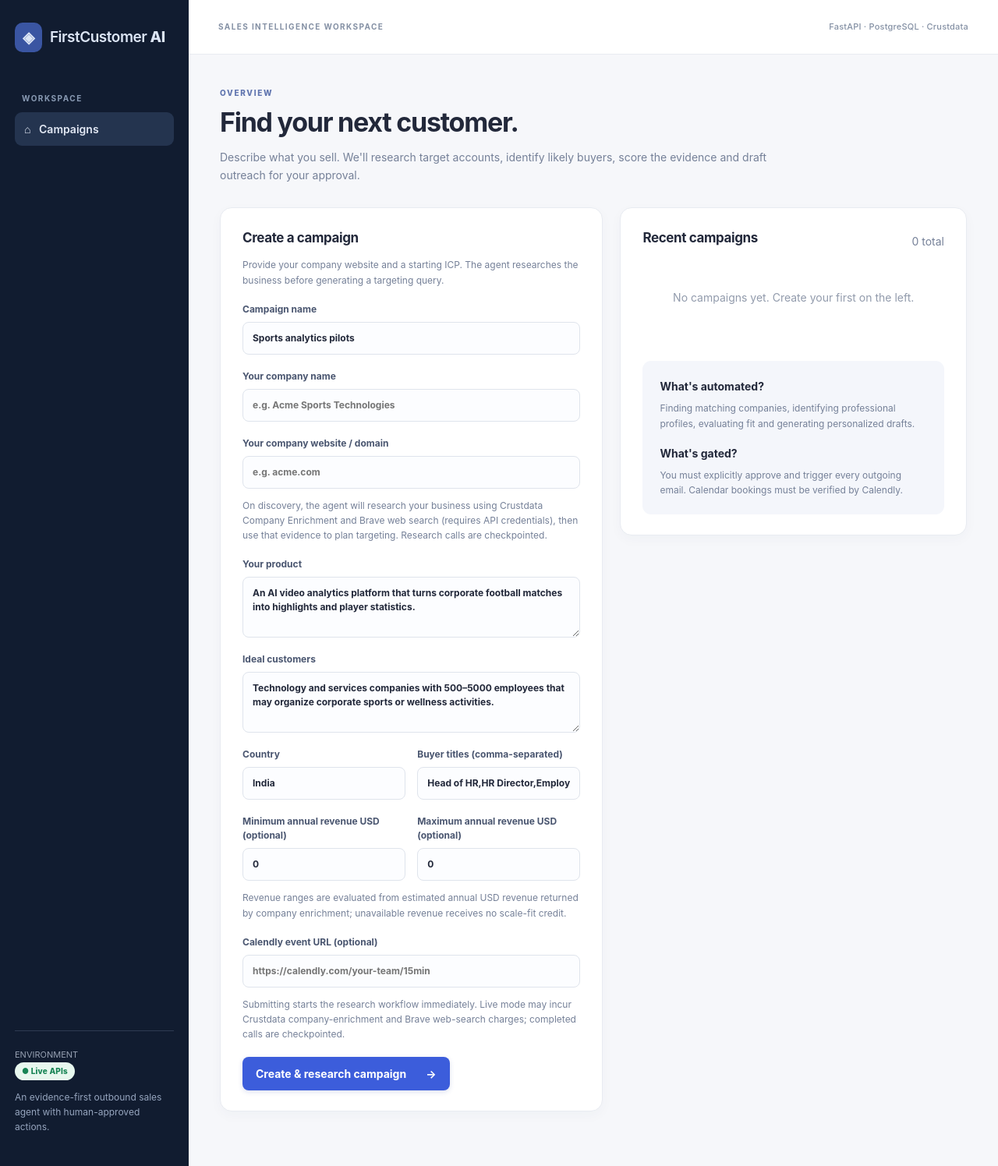
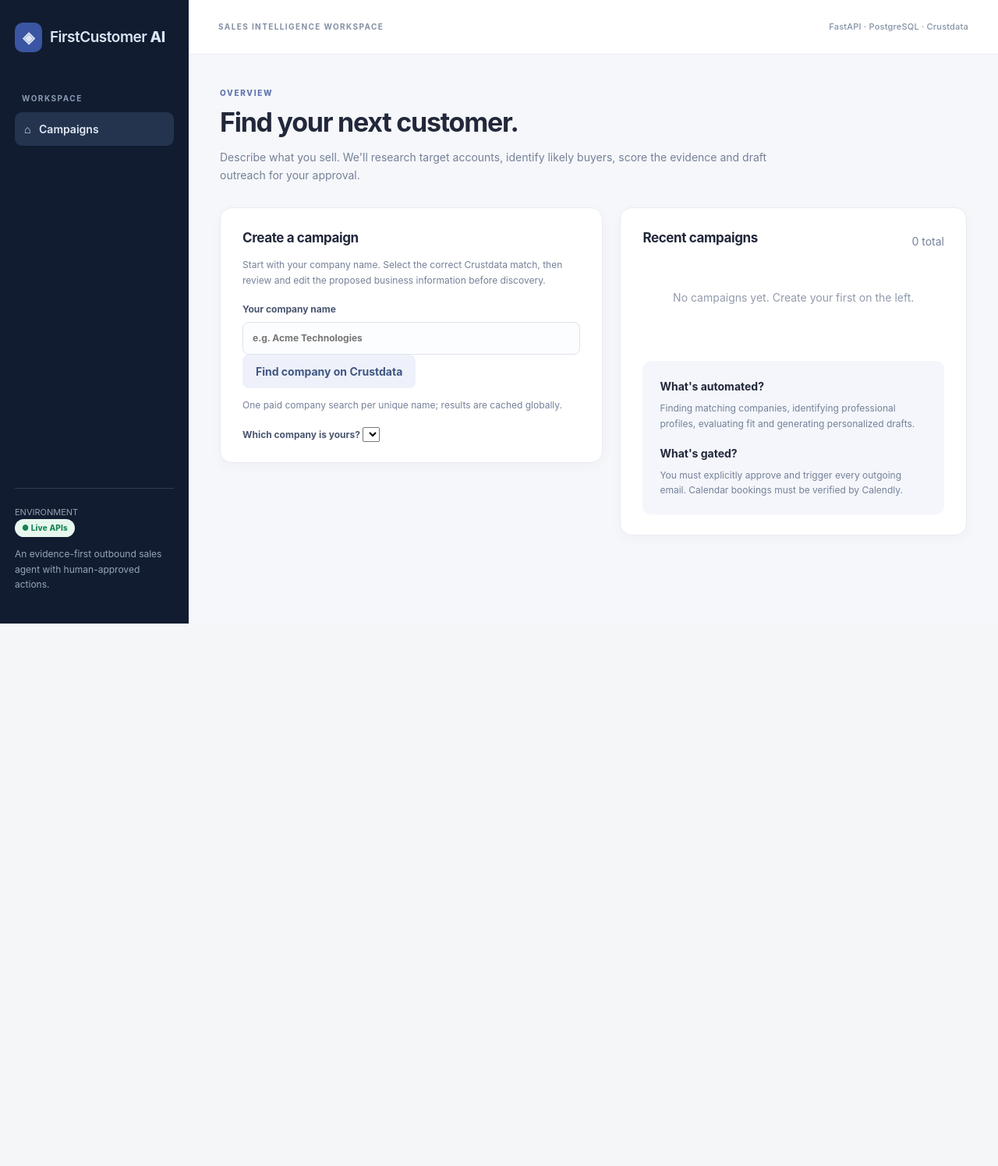
Before and after one commit to Ashendeo/firstcustomer-ai, a FastAPI app: template app/templates/index.html in a window 1280 px wide. Shown: the whole page at 78% size. After the commit the page ends 800 px from the top, so only its background shows below. Run offline with FastAPI, Linux system fonts and the light colour scheme; the template is opened without the code that fills it, so the values that code supplies are empty.

Commit message:
ui: minimalist company-first wizard with cached Crustdata matching and editable prefill

```diff
--- a/app/templates/index.html
+++ b/app/templates/index.html
@@ -7,29 +7,119 @@
 {% if demo %}<div class="notice">DEMO MODE: All displayed prospects are fictional. No paid company enrichment, web-search or outbound email calls are made.</div>{% endif %}
 <div class="columns">
   <section class="panel">
-    <h2>Create a campaign</h2><p class="hint">Provide your company website and a starting ICP. The agent researches the business before generating a targeting query.</p>
-    <form action="/campaigns" method="post">
+    <h2>Create a campaign</h2>
+    <p class="hint">Start with your company name. Select the correct Crustdata match, then review and edit the proposed business information before discovery.</p>
+    <form action="/campaigns" method="post" id="create-campaign">
       <input type="hidden" name="csrf" value="{{ csrf }}">
-      <label>Campaign name<input required minlength="3" maxlength="140" name="name" value="Sports analytics pilots"></label>
-      <label>Your company name<input name="seller_name" maxlength="200" placeholder="e.g. Acme Sports Technologies"></label>
-      <label>Your company website / domain<input name="seller_domain" maxlength="180" placeholder="e.g. acme.com" {% if not demo %}required{% endif %}></label>
-      <p class="hint">On discovery, the agent will research your business using Crustdata Company Enrichment and Brave web search (requires API credentials), then use that evidence to plan targeting. Research calls are checkpointed.</p>
-      <label>Your product<textarea required minlength="10" name="product" rows="3">An AI video analytics platform that turns corporate football matches into highlights and player statistics.</textarea></label>
-      <label>Ideal customers<textarea required minlength="10" name="ideal_customer" rows="3">Technology and services companies with 500–5000 employees that may organize corporate sports or wellness activities.</textarea></label>
-      <div class="two">
-        <label>Country<input name="country" value="India"></label>
-        <label>Buyer titles (comma-separated)<input name="buyer_titles" value="Head of HR,HR Director,Employee Engagement"></label>
-      </div>
-      <div class="two">
-        <label>Minimum annual revenue USD (optional)<input name="min_revenue_usd" type="number" min="0" step="1000000" value="0"></label>
-        <label>Maximum annual revenue USD (optional)<input name="max_revenue_usd" type="number" min="0" step="1000000" value="0"></label>
-      </div>
-      <p class="hint">Revenue ranges are evaluated from estimated annual USD revenue returned by company enrichment; unavailable revenue receives no scale-fit credit.</p>
-      <label>Calendly event URL (optional)<input name="booking_url" type="url" placeholder="https://calendly.com/your-team/15min"></label>
-      <input type="hidden" name="start_discovery" value="true">
-      <p class="hint">Submitting starts the research workflow immediately. Live mode may incur Crustdata company-enrichment and Brave web-search charges; completed calls are checkpointed.</p>
-      <button class="primary" type="submit">Create &amp; research campaign <span>→</span></button>
+      <label>Your company name
+        <input name="seller_name" id="seller-name" required maxlength="200" placeholder="e.g. Acme Technologies">
+      </label>
+      <button type="button" id="lookup-button" class="secondary" {% if demo %}disabled{% endif %}>Find company on Crustdata</button>
+      <p id="lookup-status" class="hint" aria-live="polite">{% if demo %}Company lookup is disabled in fictional demo mode.{% else %}One paid company search per unique name; results are cached globally.{% endif %}</p>
+      <label id="matches-container" hidden>Which company is yours?
+        <select id="company-matches" aria-label="Select verified company identity"></select>
+      </label>
+      <section id="company-details" hidden>
+        <label>Company website / domain
+          <input name="seller_domain" id="seller-domain" maxlength="180" placeholder="company.com" {% if not demo %}required{% endif %}>
+        </label>
+        <label>Your product / business description
+          <textarea required minlength="10" maxlength="2000" name="product" id="seller-product" rows="3"></textarea>
+        </label>
+        <label>Ideal customer and problem to solve
+          <textarea required minlength="10" maxlength="2000" name="ideal_customer" id="seller-icp" rows="3"></textarea>
+        </label>
+        <details><summary>Advanced targeting (editable)</summary>
+          <label>Buyer titles inferred from product/problem
+            <input name="buyer_titles" id="seller-buyers" maxlength="250" placeholder="Inferred automatically by the market skill">
+          </label>
+          <label>Country<input name="country" value="India"></label>
+          <div class="two">
+            <label>Minimum annual revenue (USD, optional)<input name="min_revenue_usd" type="number" min="0" step="1000000" value="0"></label>
+            <label>Maximum annual revenue (USD, optional)<input name="max_revenue_usd" type="number" min="0" step="1000000" value="0"></label>
+          </div>
+          <label>Calendly event URL (optional)<input name="booking_url" type="url" placeholder="https://calendly.com/your-team/15min"></label>
+        </details>
+        <label>Campaign name<input required minlength="3" maxlength="140" name="name" id="campaign-name" placeholder="B2B customer discovery"></label>
+        <input type="hidden" name="start_discovery" value="true">
+        <p class="hint">The prefilled business summary and buyer criteria are hypotheses based on Crustdata company details. Verify or edit them before launching. Starting the research campaign may incur extra API credits.</p>
+        <button class="primary" type="submit">Create &amp; research campaign <span>→</span></button>
+      </section>
     </form>
+    <script>
+    (() => {
+      const btn = document.getElementById('lookup-button');
+      const name = document.getElementById('seller-name');
+      const select = document.getElementById('company-matches');
+      const wrap = document.getElementById('matches-container');
+      const details = document.getElementById('company-details');
+      const status = document.getElementById('lookup-status');
+      const form = document.getElementById('create-campaign');
+      let options = [];
+      const assign = (id, value) => {
+        const el = document.getElementById(id);
+        el.value = String(value || '');
+      };
+      const choose = (index) => {
+        const option = options[Number(index)];
+        if (!option) return;
+        assign('seller-name', option.seller_name);
+        assign('seller-domain', option.seller_domain);
+        assign('seller-product', option.product);
+        assign('seller-icp', option.ideal_customer);
+        assign('seller-buyers', option.buyer_titles);
+        assign('campaign-name', option.seller_name + ' — customer discovery');
+        details.hidden = false;
+        status.textContent = 'Prefilled from Crustdata. Review all fields before creating the campaign.';
+      };
+      btn.addEventListener('click', async () => {
+        const company = name.value.trim();
+        if (company.length < 3) { status.textContent = 'Enter at least 3 characters.'; return; }
+        btn.disabled = true;
+        status.textContent = 'Looking up company identity…';
+        wrap.hidden = true;
+        details.hidden = true;
+        try {
+          const body = new FormData();
+          body.set('company_name', company);
+          body.set('csrf', form.elements.namedItem('csrf').value);
+          const response = await fetch('/company-lookup', {
+            method: 'POST', body, credentials: 'same-origin'
+          });
+          const data = await response.json();
+          if (!response.ok) throw new Error(data.detail || 'Lookup failed');
+          options = Array.isArray(data.candidates) ? data.candidates : [];
+          if (!options.length) {
+            status.textContent = 'No exact company matches. Check the name; no campaign was created.';
+            return;
+          }
+          select.replaceChildren();
+          options.forEach((option, i) => {
+            const el = document.createElement('option');
+            el.value = String(i);
+            el.textContent = option.seller_name + ' (' + option.seller_domain + ')';
+            select.appendChild(el);
+          });
+          wrap.hidden = false;
+          choose(0);
+          status.textContent = 'Choose the right business from the list; the fields are editable.';
+        } catch (error) { status.textContent = String(error.message || error); }
+        finally { btn.disabled = false; }
+      });
+      select.addEventListener('change', () => choose(select.value));
+      name.addEventListener('input', () => { wrap.hidden = true; details.hidden = true; });
+      if ({{ 'true' if demo else 'false' }}) {
+        btn.disabled = true;
+        details.hidden = false;
+        assign('seller-name', 'Demo Company');
+        assign('seller-domain', 'demo.example');
+        assign('seller-product', 'Fictional sports video analysis for business leagues');
+        assign('seller-icp', 'Organizations that host employee sports leagues');
+        assign('seller-buyers', 'Head of HR, Employee Engagement Manager');
+        assign('campaign-name', 'Sports analytics pilots');
+      }
+    })();
+    </script>
   </section>
   <section class="panel">
     <div class="between"><h2>Recent campaigns</h2><span class="muted">{{ campaigns|length }} total</span></div>
```
